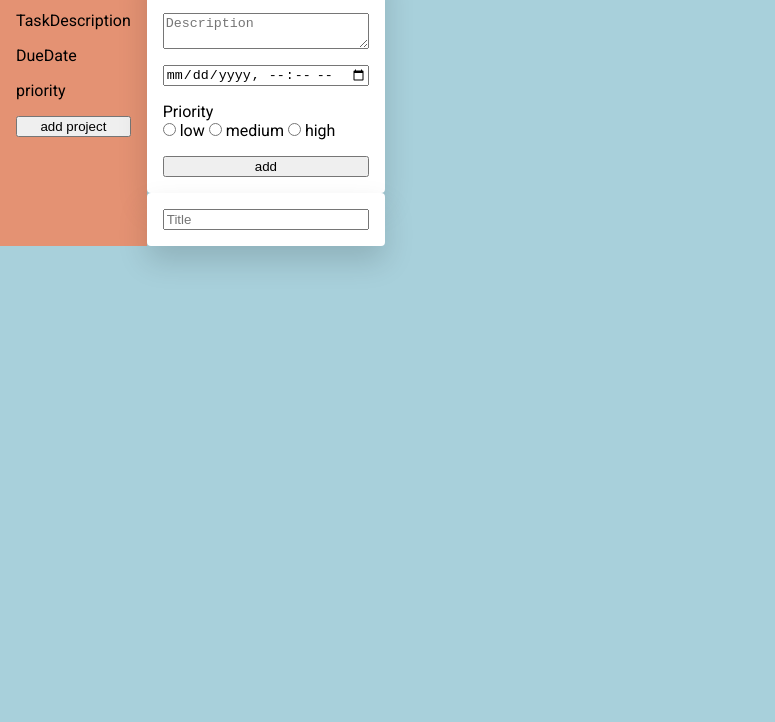
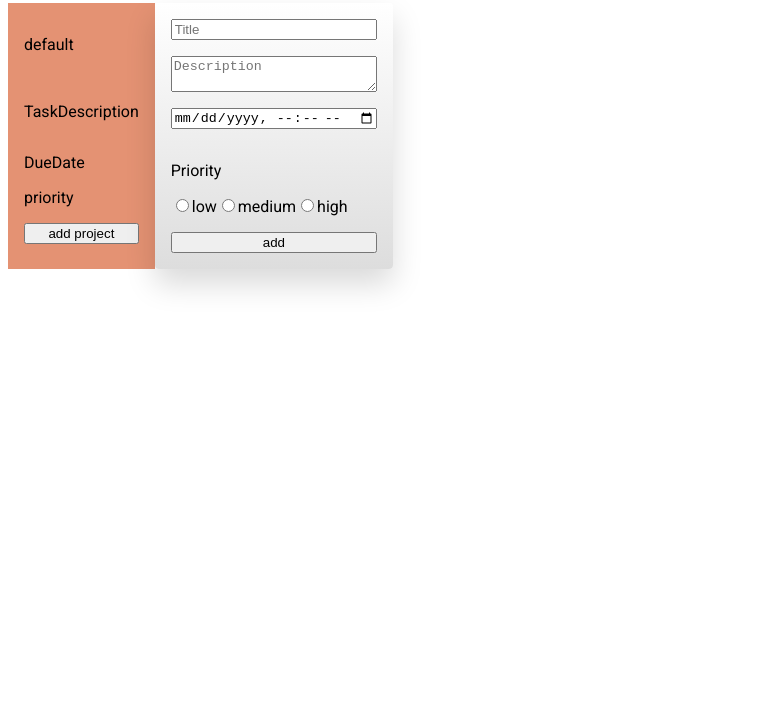
Before and after one commit to ChrisStogsdill/odin-todo-list, a website built with webpack: page dist/index.html in a window 1280 px wide. Shown: the part 78-800 px from the top of the page, without its empty margins (0-775 px from the left). Built offline with nearby package versions, Linux system fonts and the light colour scheme.

Commit message:
finish createForm function

```diff
--- a/src/createForm.js
+++ b/src/createForm.js
@@ -7,10 +7,70 @@ export default function createToDoForm(projectName= 'main') {
     let titleInput = form.appendChild(document.createElement('input'))
     Object.assign(titleInput, {
         type: 'text',
-        name:`${projectName}-title`,
+        name:`title`,
         placeholder: 'Title'
     })
 
+    let descriptionInput = form.appendChild(document.createElement('textarea'))
+    Object.assign(descriptionInput, {
+        name: `description`,
+        placeholder: 'Description'
+    });
+
+    let dateInput = form.appendChild(document.createElement('input'));
+    Object.assign(dateInput, {
+        type: 'datetime-local',
+        name: `due-date`
+    });
+
+    let radioButtonContainer = form.appendChild(document.createElement('div'));
+    let radioTitle = radioButtonContainer.appendChild(document.createElement('p'));
+    radioTitle.innerText = 'Priority';
+    let radioButtonLow = radioButtonContainer.appendChild(document.createElement('input'));
+    Object.assign(radioButtonLow, {
+        type: 'radio',
+        name: `priority`,
+        value: 'low',
+        id: 'low'
+
+    });
+
+    let radioButtonLowLabel = radioButtonContainer.appendChild(document.createElement('label'));
+    radioButtonLowLabel.setAttribute('for', 'low')
+    radioButtonLowLabel.innerText = 'low'
+
+
+
+    let radioButtonMedium = radioButtonContainer.appendChild(document.createElement('input'));
+    Object.assign(radioButtonMedium, {
+        type: 'radio',
+        name: `priority`,
+        value: 'medium',
+        id: 'medium'
+
+    });
+
+    let radioButtonMediumLabel = radioButtonContainer.appendChild(document.createElement('label'));
+    radioButtonMediumLabel.innerText = 'medium'
+    radioButtonMediumLabel.setAttribute('for', 'medium')
+
+
+    let radioButtonHigh = radioButtonContainer.appendChild(document.createElement('input'));
+    Object.assign(radioButtonHigh, {
+        type: 'radio',
+        name: `priority`,
+        value: 'high',
+        id: 'high'
+    });
+
+    let radioButtonHighLabel = radioButtonContainer.appendChild(document.createElement('label'));
+    radioButtonHighLabel.innerText = 'high'
+    radioButtonHighLabel.setAttribute('for', 'high')
+
+
+    let addButton = form.appendChild(document.createElement('button'));
+    addButton.innerText = 'add';
+    addButton.id = 'todo-submit'
 
 
 };
--- a/src/index.js
+++ b/src/index.js
@@ -2,7 +2,6 @@ import './style.css'
 import Task from './createTaskClass.js';
 import createToDoForm from './createForm.js';
 
-const todoSubmitButton = document.getElementById('todo-submit');
 const taskForm = document.forms['task-form']
 
 let tasks = [];
@@ -10,8 +9,10 @@ let tasks = [];
 createToDoForm();
 
 
-todoSubmitButton.addEventListener('click', (clickEvent) => {
+document.getElementById('todo-submit').addEventListener('click', (clickEvent) => {
     clickEvent.preventDefault();
-    console.log(taskForm.elements['description'].value)
-    taskForm.reset()
+    let targetForm = clickEvent.path[1];
+    console.log(targetForm.elements['due-date'].value)
+
+    document.forms[0].reset()
 })
--- a/src/style.css
+++ b/src/style.css
@@ -1,14 +1,9 @@
-* {
-    margin: 0;
 
-}
 
 
 
 body {
     font-family: 'Roboto', serif;
-    background-color: #A8D0DB;
-
 }
 
 #content-outer-container {
@@ -78,7 +73,7 @@ h1 {
 form {
     gap: 1em;
     box-shadow: 0px 15px 30px rgb(0 0 0 / 15%);
-    background-color: white;
+    background-image: linear-gradient(white, rgb(221, 221, 221));
     padding: 1em;
     display: flex;
     flex-direction: column;
```
Also changed, not shown: dist/bundle.js, dist/index.html.
